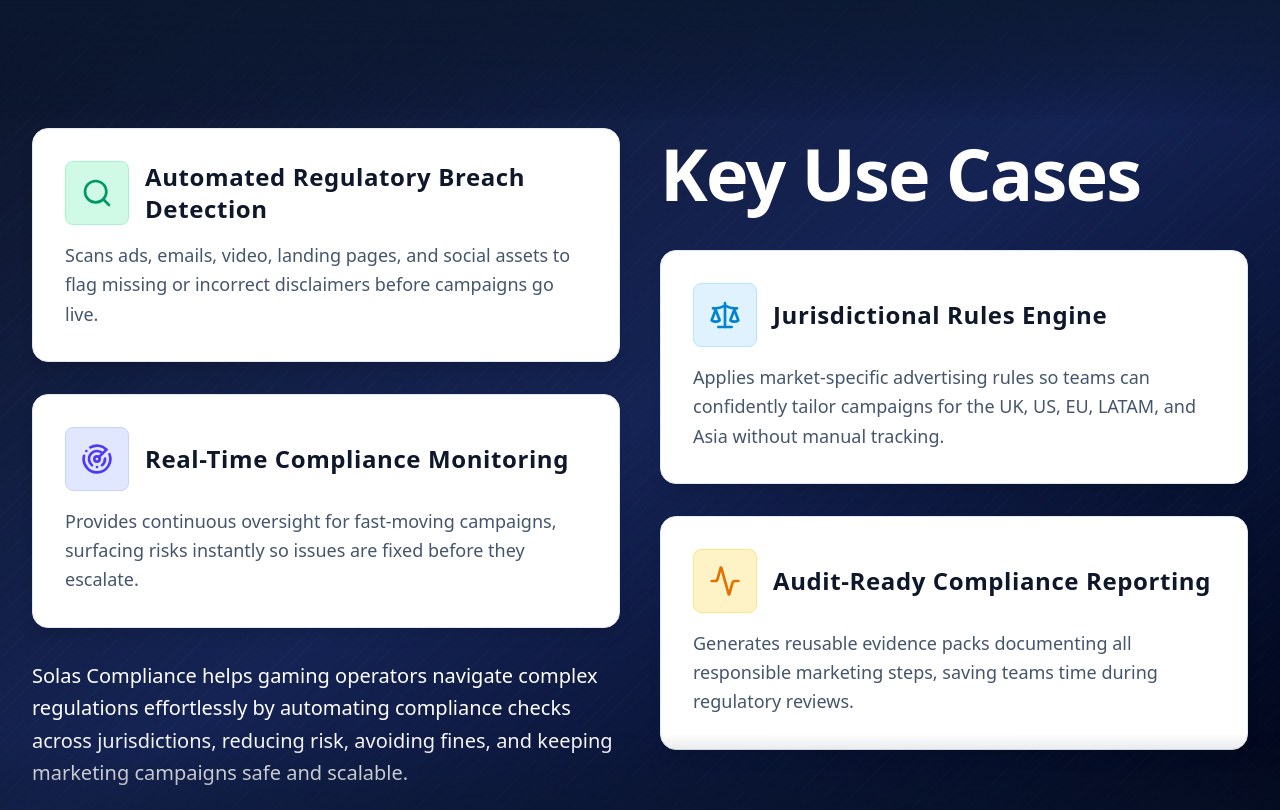
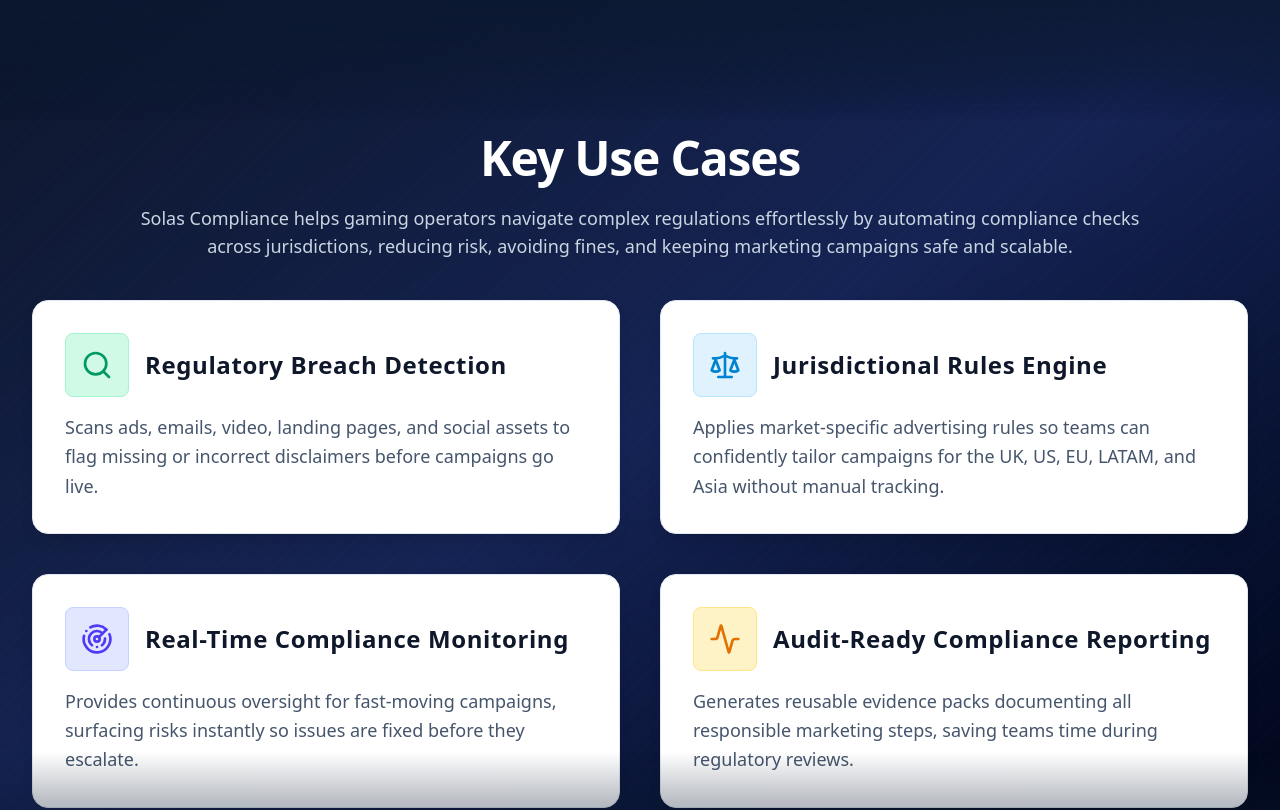
Before and after one commit to Devaang18/solas-site, a Next.js app: page /gaming in a window 1280 px wide. Shown: the part 1600-2410 px from the top of the page. Built offline with nearby package versions, Linux system fonts and the light colour scheme.

Commit message:
further design changes

```diff
--- a/src/app/gaming/page.tsx
+++ b/src/app/gaming/page.tsx
@@ -17,8 +17,6 @@
 };
 
 function SectionContainer({ children, title, subtitle }: { children: React.ReactNode; title: string; subtitle?: string }) {
-  const isKeyUseCases = title === 'Key Use Cases';
-
   return (
     <div className="w-full section-alt-1 relative overflow-hidden gaming-bg" style={{ minHeight: '100vh' }}>
       {/* Dark background overlay specific to gaming page */}
@@ -26,7 +24,6 @@
       {/* Ensure moving line animation layer exists on every section */}
       <div className="gaming-lines" />
       <div className="max-w-xs sm:max-w-2xl md:max-w-4xl lg:max-w-6xl xl:max-w-7xl mx-auto px-3 sm:px-4 md:px-6 lg:px-8 pt-16 sm:pt-24 md:pt-28 lg:pt-32 pb-8 sm:pb-12 md:pb-16 relative z-10">
-        {!isKeyUseCases && (
         <div className="text-center mb-6 sm:mb-8 md:mb-10 section-title-offset">
           <h2 className="text-xl sm:text-2xl md:text-3xl lg:text-4xl xl:text-5xl font-bold text-white mb-3 sm:mb-4 tracking-tight leading-tight">
             {title}
@@ -37,7 +34,6 @@
             </p>
           )}
         </div>
-        )}
         <div className="prose max-w-none text-slate-200">
           {children}
         </div>
@@ -110,23 +106,35 @@
       </>
     )},
 
-    { id: 'faq', title: 'Key Use Cases', subtitle: undefined, content: (
+    { id: 'faq', title: 'Key Use Cases', subtitle: 'Solas Compliance helps gaming operators navigate complex regulations effortlessly by automating compliance checks across jurisdictions, reducing risk, avoiding fines, and keeping marketing campaigns safe and scalable.', content: (
       <>
-        {/* 2-column grid layout with asymmetric card distribution */}
-        <div className="grid grid-cols-1 md:grid-cols-2 gap-6 md:gap-8 lg:gap-10">
-          {/* Left Column - 3 cards */}
-          <div className="space-y-6 md:space-y-8">
+        {/* 2x2 grid layout */}
+        <div className="grid grid-cols-1 md:grid-cols-2 gap-6 md:gap-8 lg:gap-10 mt-4">
           <div className="bg-white border border-slate-200 rounded-2xl p-6 md:p-8 hover:bg-slate-50 transition-all duration-300 flex flex-col shadow-lg">
             <div className="flex items-center gap-4 mb-4">
               <div className="w-14 h-14 md:w-16 md:h-16 rounded-lg bg-emerald-100 border border-emerald-200 flex items-center justify-center flex-shrink-0">
                 <Search className="w-7 h-7 md:w-8 md:h-8 text-emerald-600" />
               </div>
               <h3 className="text-xl md:text-2xl font-bold text-slate-900 tracking-wide">
-                Automated Regulatory Breach Detection
+                Regulatory Breach Detection
               </h3>
             </div>
             <p className="text-slate-600 text-base md:text-lg leading-relaxed">
               Scans ads, emails, video, landing pages, and social assets to flag missing or incorrect disclaimers before campaigns go live.
+            </p>
+          </div>
+
+          <div className="bg-white border border-slate-200 rounded-2xl p-6 md:p-8 hover:bg-slate-50 transition-all duration-300 flex flex-col shadow-lg">
+            <div className="flex items-center gap-4 mb-4">
+              <div className="w-14 h-14 md:w-16 md:h-16 rounded-lg bg-sky-100 border border-sky-200 flex items-center justify-center flex-shrink-0">
+                <Scale className="w-7 h-7 md:w-8 md:h-8 text-sky-600" />
+              </div>
+              <h3 className="text-xl md:text-2xl font-bold text-slate-900 tracking-wide">
+                Jurisdictional Rules Engine
+              </h3>
+            </div>
+            <p className="text-slate-600 text-base md:text-lg leading-relaxed">
+              Applies market-specific advertising rules so teams can confidently tailor campaigns for the UK, US, EU, LATAM, and Asia without manual tracking.
             </p>
           </div>
 
@@ -144,38 +152,6 @@
             </p>
           </div>
 
-            {/* Subheading underneath Real-Time Compliance Monitoring block */}
-            <div className="mt-6 md:mt-8">
-              <p className="text-lg sm:text-xl md:text-1xl font-normal text-white leading-relaxed text-left" style={{ fontFamily: 'system-ui, -apple-system, BlinkMacSystemFont, "Segoe UI", sans-serif' }}>
-              Solas Compliance helps gaming operators navigate complex regulations effortlessly by automating compliance checks across jurisdictions, reducing risk, avoiding fines, and keeping marketing campaigns safe and scalable.
-              </p>
-            </div>
-          </div>
-
-          {/* Right Column - Title and 2 cards with offset positioning */}
-          <div className="space-y-6 md:space-y-8">
-            {/* KEY USE CASES title positioned above Rules Engine block */}
-            <div className="flex justify-center md:justify-start md:pt-0">
-              <h2 className="text-3xl sm:text-4xl md:text-5xl lg:text-6xl xl:text-7xl font-bold text-white tracking-tight leading-tight">
-                Key Use Cases
-              </h2>
-            </div>
-
-            <div className="space-y-6 md:space-y-8">
-              <div className="bg-white border border-slate-200 rounded-2xl p-6 md:p-8 hover:bg-slate-50 transition-all duration-300 flex flex-col shadow-lg">
-                <div className="flex items-center gap-4 mb-4">
-                  <div className="w-14 h-14 md:w-16 md:h-16 rounded-lg bg-sky-100 border border-sky-200 flex items-center justify-center flex-shrink-0">
-                    <Scale className="w-7 h-7 md:w-8 md:h-8 text-sky-600" />
-                  </div>
-                  <h3 className="text-xl md:text-2xl font-bold text-slate-900 tracking-wide">
-                  Jurisdictional Rules Engine
-                  </h3>
-                </div>
-                <p className="text-slate-600 text-base md:text-lg leading-relaxed">
-                Applies market-specific advertising rules so teams can confidently tailor campaigns for the UK, US, EU, LATAM, and Asia without manual tracking.
-                </p>
-              </div>
-
           <div className="bg-white border border-slate-200 rounded-2xl p-6 md:p-8 hover:bg-slate-50 transition-all duration-300 flex flex-col shadow-lg">
             <div className="flex items-center gap-4 mb-4">
               <div className="w-14 h-14 md:w-16 md:h-16 rounded-lg bg-amber-100 border border-amber-200 flex items-center justify-center flex-shrink-0">
@@ -188,8 +164,6 @@
             <p className="text-slate-600 text-base md:text-lg leading-relaxed">
               Generates reusable evidence packs documenting all responsible marketing steps, saving teams time during regulatory reviews.
             </p>
-              </div>
-            </div>
           </div>
         </div>
       </>
```
Lines whose indentation alone changed are shown as unchanged.
